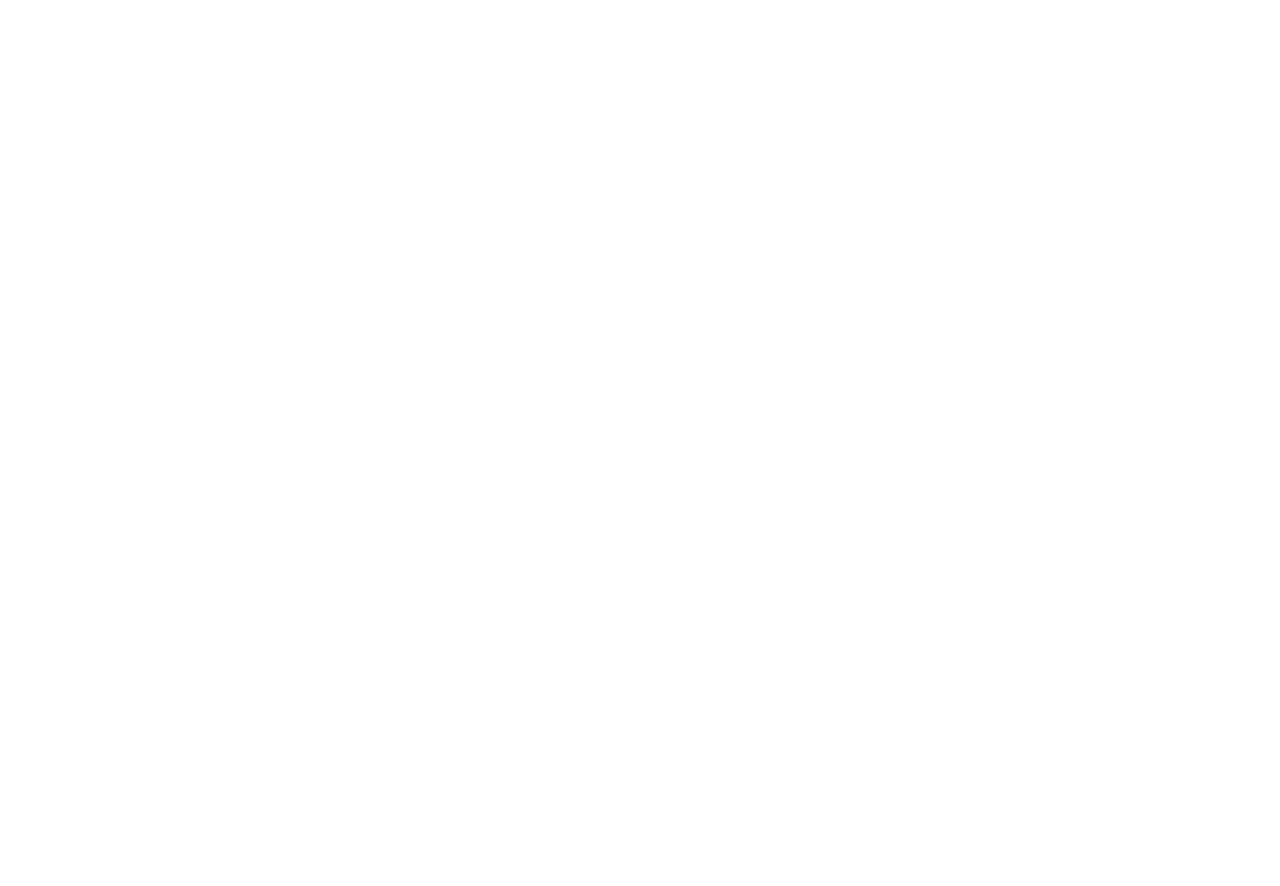
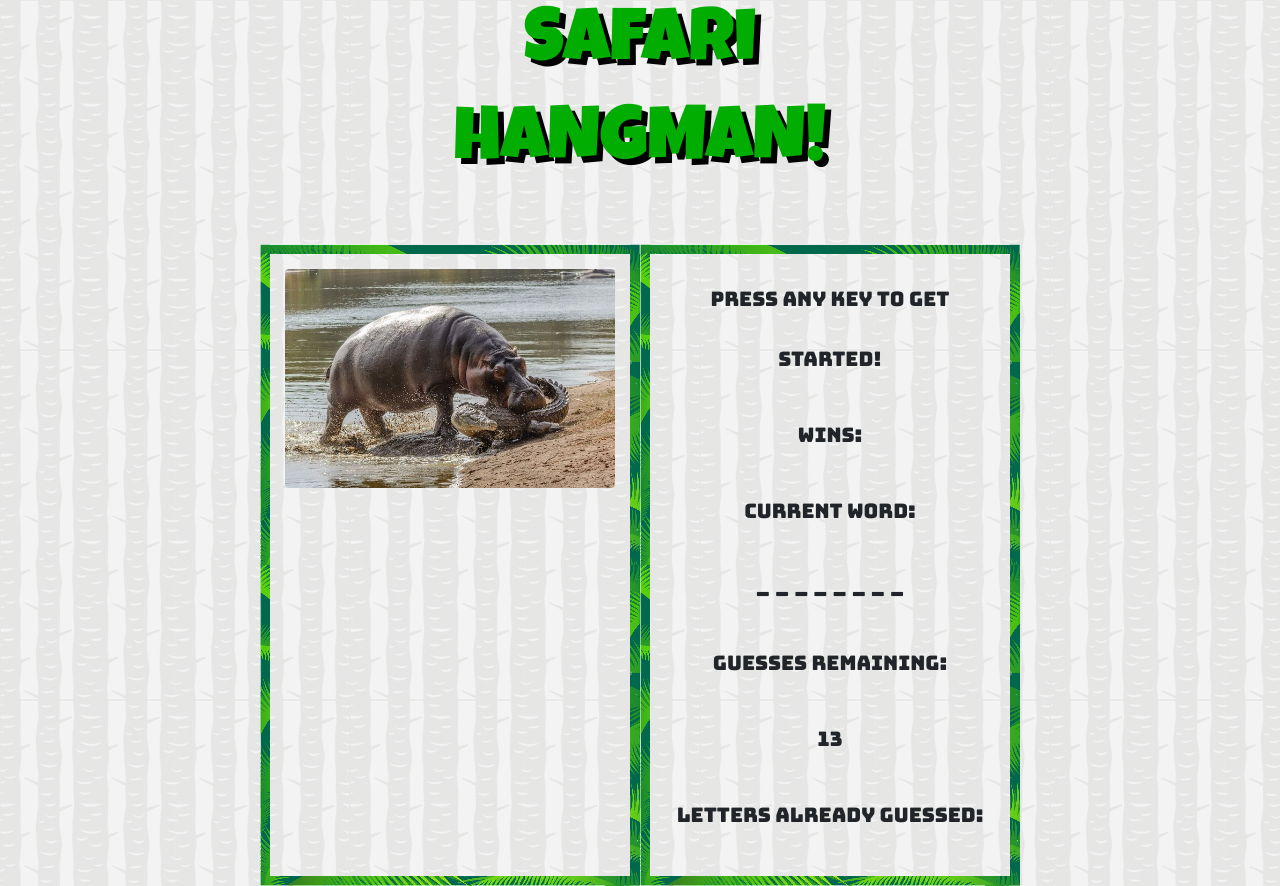
Before and after one commit to Tomkc518/Hangman-Game, a plain HTML site: page index.html in a window 1280 px wide. Before the commit the page ends 800 px from the top, so only its background shows below. Drawn offline with nearby package versions, Linux system fonts and the light colour scheme.

Commit message:
updating game.js

```diff
--- a/assets/css/style.css
+++ b/assets/css/style.css
@@ -0,0 +1,23 @@
+body {
+    background-image: url("../images/tree_bark.png");
+}
+
+h1 {
+    color: #02ad02;
+    font-family: 'Luckiest Guy', cursive;
+    font-size: 75px;
+    text-shadow: 6px 6px black;
+}
+
+.mainContentLeft,
+.mainContentRight {
+    border: 10px solid transparent;
+    padding: 15px;
+    border-image: url("../images/bush_border.jpg") 30 round;
+}
+
+.mainContentRight {
+    font-family: 'Bungee', cursive;
+    font-size: 20px;
+    line-height: 3;
+}
--- a/assets/javascript/game.js
+++ b/assets/javascript/game.js
@@ -0,0 +1,62 @@
+var game = {
+    wins: 0,
+    guessesRemaining: 13,
+    lettersGuessed: [],
+    currentWord: [
+        "elephant",
+        "giraffe",
+        "wildebeest",
+        "cheetah",
+        "giantfox"
+    ]
+};
+
+var displayWord = game.currentWord[Math.floor(Math.random() * game.currentWord.length)];
+
+var answerArray = [];
+
+for (var i = 0; i < displayWord.length; i++) {
+    answerArray[i] = "_";
+}
+
+//var remainingLetters = displayWord.length;
+
+document.querySelector("#guessWord").innerHTML = answerArray.join(" ");
+document.querySelector("#guesses").innerHTML = game.guessesRemaining;
+
+
+
+document.onkeyup = function(event) {
+
+    var userGuess = event.key;
+    var userGuess = userGuess.toLowerCase();
+
+        for (var j = 0; j < displayWord.length; j++) {
+            if (displayWord[j] === userGuess) {
+                answerArray[j] = userGuess;
+            }
+        }
+
+        document.querySelector("#guessWord").innerHTML = answerArray.join(" ");
+        document.querySelector("#guesses").innerHTML = game.guessesRemaining;
+}
+
+
+
+//while (remainingLetters > 0) {
+    // Game code goes here
+
+    // Show the player their progress
+
+    //document.querySelector("#guessWord").innerHTML = answerArray.join(" ");
+
+    // Take input from the player
+
+    // Update answerArray and remainingLetters for every correct guess
+//}
+
+
+
+console.log(displayWord);
+//console.log(answerArray);
+//console.log(remainingLetters);
--- a/index.html
+++ b/index.html
@@ -5,12 +5,39 @@
     <meta http-equiv="X-UA-Compatible" content="IE=edge">
     <title>Safari Hangman</title>
     <meta name="viewport" content="width=device-width, initial-scale=1">
+    <link rel="stylesheet" href="https://maxcdn.bootstrapcdn.com/bootstrap/4.0.0/css/bootstrap.min.css" integrity="sha384-Gn5384xqQ1aoWXA+058RXPxPg6fy4IWvTNh0E263XmFcJlSAwiGgFAW/dAiS6JXm" crossorigin="anonymous">
+    <link href="https://fonts.googleapis.com/css?family=Luckiest+Guy" rel="stylesheet">
+    <link href="https://fonts.googleapis.com/css?family=Bungee" rel="stylesheet">
     <link rel="stylesheet" type="text/css" media="screen" href="assets/css/style.css" />
-
 </head>
 <body>
+    <div class="container-flex">
+        <div class="row">
+            <div class="col-12">
+                <h1 class="text-center">Safari</h1>
+                <h1 class="text-center">HANGMAN!</h1>
+            </div>
+        </div>
+    </div>
 
-
+    <div class="mainSection container mt-5">
+        <div class="row justify-content-center">
+            <div class="mainContentLeft col-4">
+                <img src="assets/images/hippo_vs_croc.jpg" alt="Hippo Biting a Croc" class="img-fluid rounded">
+            </div>
+            <div class="mainContentRight col-4">
+                <p class="text-center">PRESS ANY KEY TO GET STARTED!</p>
+                <p class="text-center">WINS:</p>
+                <p id="wins" class="text-center"></p>
+                <p class="text-center">CURRENT WORD:</p>
+                <p id="guessWord" class="text-center"></p>
+                <p class="text-center">GUESSES REMAINING:</p>
+                <p id="guesses" class="text-center"></p>
+                <p class="text-center">LETTERS ALREADY GUESSED:</p>
+                <p id="lettersGuessed" class="text-center"></p>
+            </div>
+        </div>
+    </div>
 
 
     <script src="assets/javascript/game.js"></script>
```
Also changed, not shown: assets/images/bush_border.jpg (added), assets/images/hippo.jpg (added), assets/images/hippo_vs_croc.jpg (added), assets/images/tree_bark.png (added), assets/images/zoo_border.png (added).
